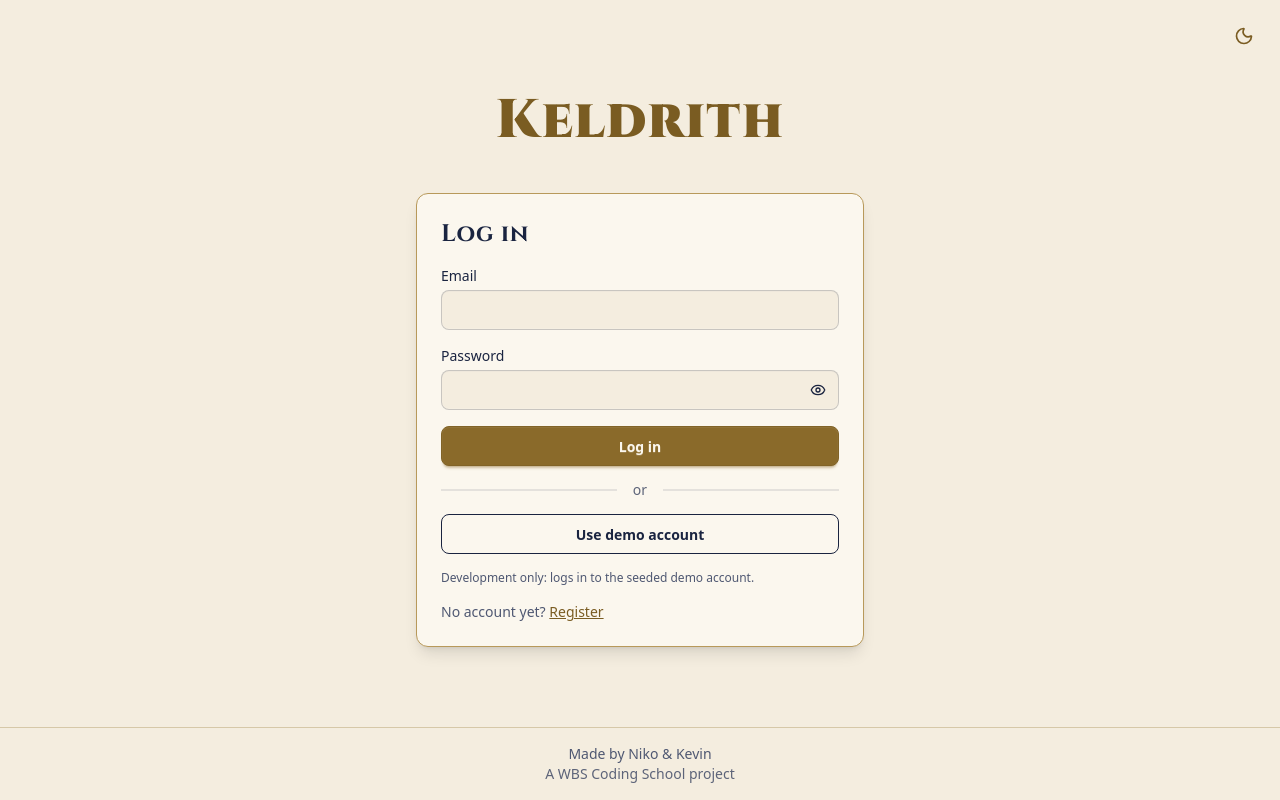
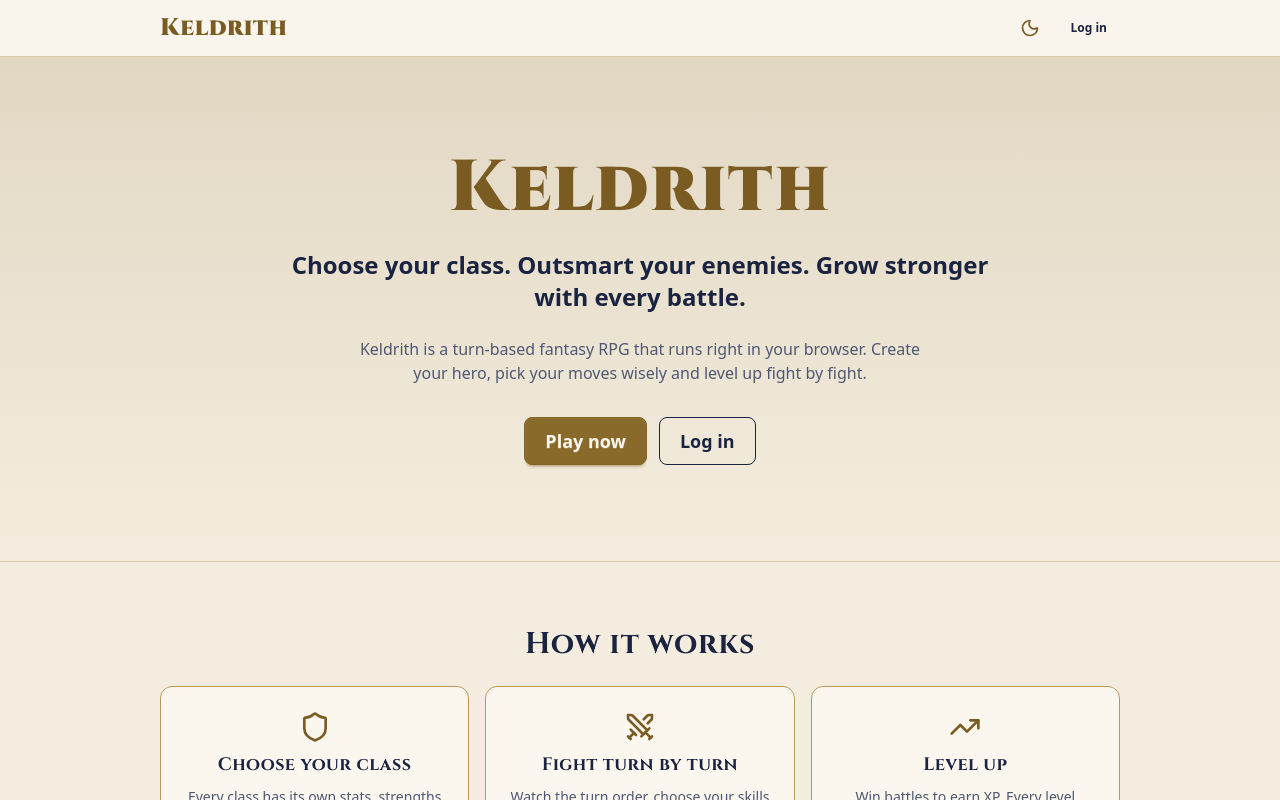
Before and after one commit to MonkeyDNaara/Keldrith, a React (Vite) app in the folder front-end/: page / in a window 1280 px wide. Before the commit this address led to /login. Shown: the top 800 px of the page. Built offline with nearby package versions, Linux system fonts and the light colour scheme.

Commit message:
feat(front-end): add landing page on the start route

```diff
--- a/front-end/src/App.tsx
+++ b/front-end/src/App.tsx
@@ -2,10 +2,11 @@ import { Route, Routes } from 'react-router';
 import { ProtectedRoute } from './auth/ProtectedRoute';
 import { AppLayout } from './components/layout/AppLayout';
 import { AuthLayout } from './components/layout/AuthLayout';
+import { LandingLayout } from './components/layout/LandingLayout';
 import { CharacterDetailPage } from './pages/CharacterDetailPage';
 import { CreateCharacterPage } from './pages/CreateCharacterPage';
 import { FightPage } from './pages/FightPage';
-import { HomeRedirect } from './pages/HomeRedirect';
+import { LandingPage } from './pages/LandingPage';
 import { LoginPage } from './pages/LoginPage';
 import { NotFoundPage } from './pages/NotFoundPage';
 import { RegisterPage } from './pages/RegisterPage';
@@ -16,6 +17,11 @@ import { StyleguidePage } from './pages/StyleguidePage';
 export function App() {
   return (
     <Routes>
+      {/* Public: the landing page (logged-in players are redirected from here). */}
+      <Route element={<LandingLayout />}>
+        <Route path="/" element={<LandingPage />} />
+      </Route>
+
       {/* Public: login and register share the auth layout. */}
       <Route element={<AuthLayout />}>
         <Route path="/login" element={<LoginPage />} />
@@ -25,7 +31,6 @@ export function App() {
       {/* Logged in only: ProtectedRoute checks, AppLayout adds the top bar. */}
       <Route element={<ProtectedRoute />}>
         <Route element={<AppLayout />}>
-          <Route path="/" element={<HomeRedirect />} />
           <Route path="/characters/new" element={<CreateCharacterPage />} />
           <Route path="/characters/:characterId" element={<CharacterDetailPage />} />
           <Route path="/characters/:characterId/fight" element={<FightPage />} />
--- a/front-end/src/components/layout/LandingLayout.tsx
+++ b/front-end/src/components/layout/LandingLayout.tsx
@@ -27,7 +27,7 @@ export function LandingLayout() {
           </div>
         </div>
       </header>
-      <main className="flex-1">
+      <main className="flex flex-1 flex-col">
         <Outlet />
       </main>
       <Footer />
--- /dev/null
+++ b/front-end/src/pages/LandingPage.tsx
@@ -0,0 +1,29 @@
+import { useAuth } from '../auth/authContext';
+import { FeatureSection } from '../components/landing/FeatureSection';
+import { HeroSection } from '../components/landing/HeroSection';
+import { PageSpinner } from '../components/ui/PageSpinner';
+import { HomeRedirect } from './HomeRedirect';
+
+/**
+ * "/" for everyone: visitors see the landing page, logged-in players are sent on
+ * to their hero (or to the character wizard) exactly as before.
+ */
+export function LandingPage() {
+  const { isAuthenticated, isLoading } = useAuth();
+
+  // Only a saved token needs checking, so visitors without one never see this spinner.
+  if (isLoading) {
+    return <PageSpinner />;
+  }
+
+  if (isAuthenticated) {
+    return <HomeRedirect />;
+  }
+
+  return (
+    <>
+      <HeroSection />
+      <FeatureSection />
+    </>
+  );
+}
```
